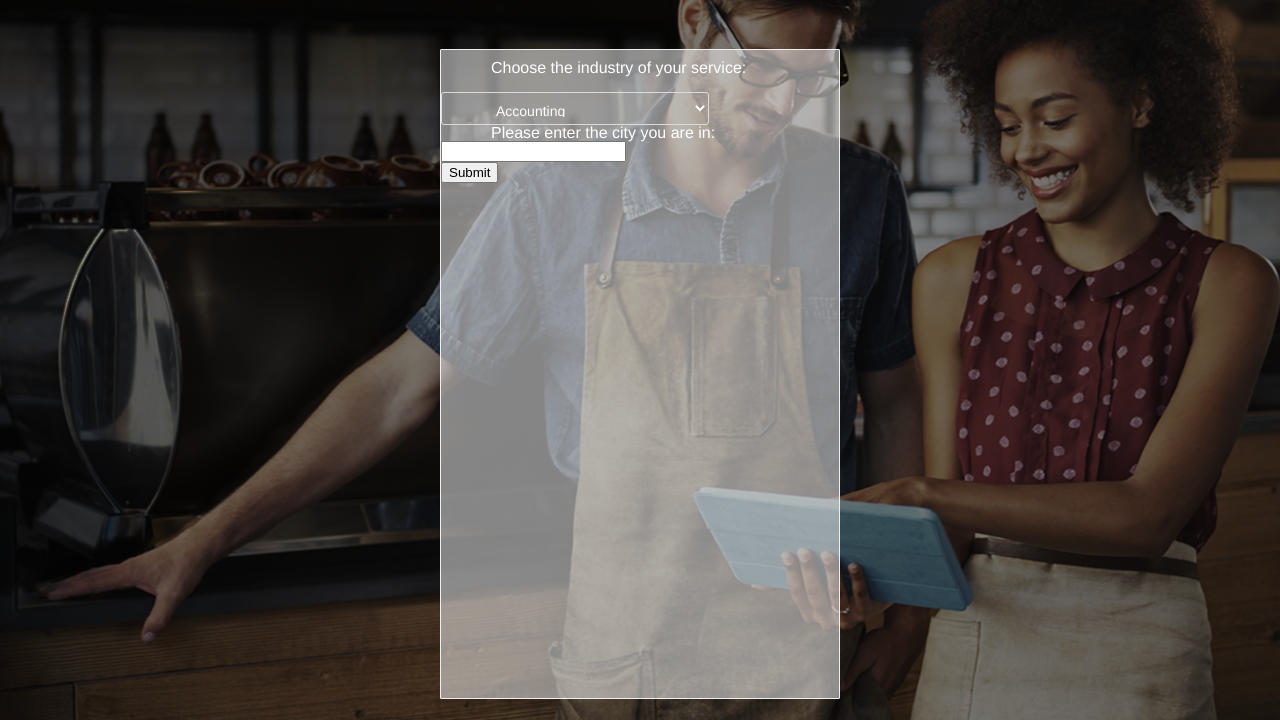
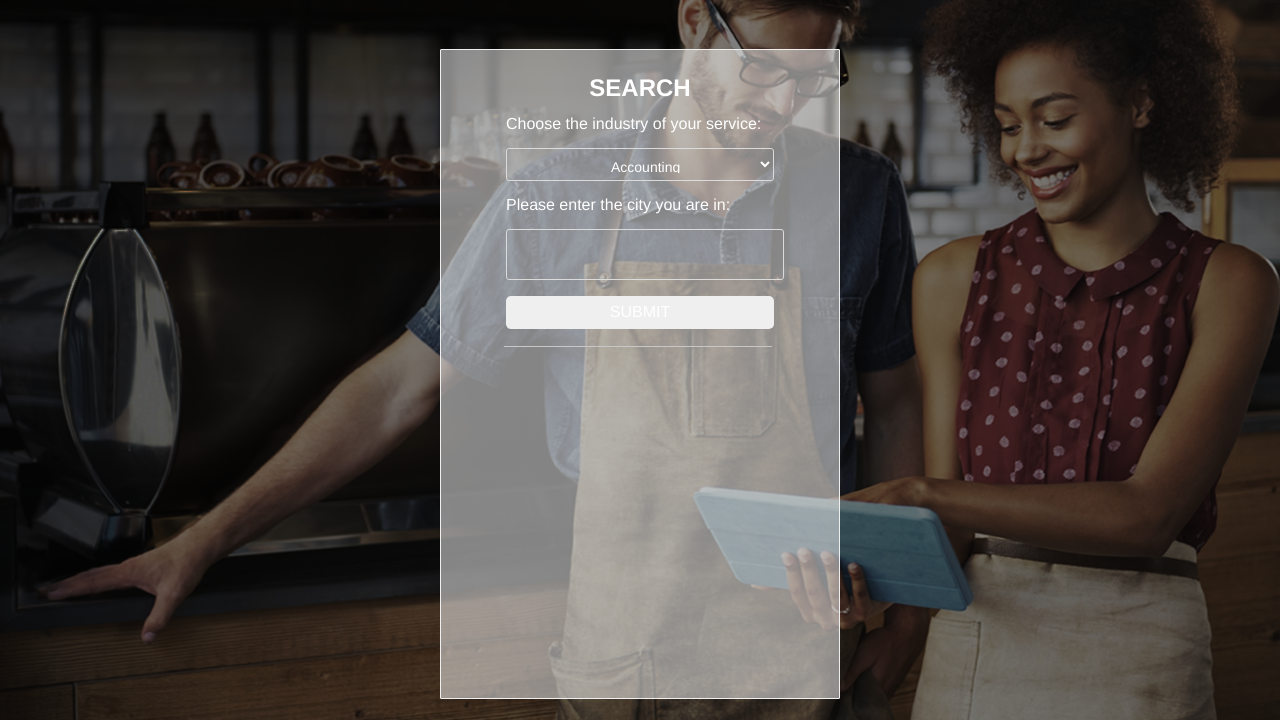
Before and after one commit to dannygosain1/RBC-Serve, a plain HTML site: page templates/jobs.html in a window 1280 px wide. Shown: the part 80-800 px from the top of the page. Drawn offline with nearby package versions, Linux system fonts and the light colour scheme; no server answers.

Commit message:
Completed jobs page

```diff
--- a/static/css/jobs.css
+++ b/static/css/jobs.css
@@ -37,6 +37,10 @@ body {
     padding: 10px 0px;
 }/*#DIV_1*/
 
+.row {
+	align:center;
+	margin: 0 auto;
+}
 .topbar {
     background-color: black;
     color: black;
@@ -52,7 +56,7 @@ body {
 }
 
 .industry {
-	padding-left: 50px;
+	margin: 0 65px;
 	color: white;
 	font: normal normal normal normal 16px / 16px proxima-nova, "Helvetica Neue", Arial, Helvetica, sans-serif;
 }
@@ -73,10 +77,102 @@ body {
     border-radius: 3px 3px 3px 3px;
     font: normal normal normal normal 14px / normal proxima-nova, "Helvetica Neue", Arial, Helvetica, sans-serif;
     outline: rgb(38, 38, 38) none 0px;
-    padding: 9px 8px 7px 50px;
+    padding: 9px 8px 7px 100px;
     align:center;
 }/*#DIV_13, #DIV_15, #DIV_17, #DIV_19*/
 
+#locationsearch {
+	background-position: 0px 0px;
+    color: rgb(255, 255, 255);
+    display: block;
+    height: 33px;
+    min-height: auto;
+    min-width: auto;
+    width: 268px;
+    column-rule-color: rgb(38, 38, 38);
+    perspective-origin: 134px 16.5px;
+    transform-origin: 134px 16.5px;
+    background: rgba(0, 0, 0, 0) none repeat scroll 0px 0px / auto padding-box border-box;
+    border: 1px solid rgb(219, 219, 219);
+    border-radius: 3px 3px 3px 3px;
+    font: normal normal normal normal 14px / normal proxima-nova, "Helvetica Neue", Arial, Helvetica, sans-serif;
+    outline: rgb(38, 38, 38) none 0px;
+    padding: 9px 8px 7px 0px;
+    align:center;
+}/*#DIV_13, #DIV_15, #DIV_17, #DIV_19*/
+
+#SPLIT_2{
+    bottom: 0px;
+    box-sizing: border-box;
+    color: rgb(38, 38, 38);
+    display: flex;
+    height: 15px;
+    left: 0px;
+    min-height: auto;
+    min-width: auto;
+    position: relative;
+    right: 0px;
+    top: 0px;
+    width: 268px;
+    column-rule-color: rgb(38, 38, 38);
+    perspective-origin: 134px 7.5px;
+    transform-origin: 134px 7.5px;
+    border: 0px solid rgb(0, 0, 0);
+    flex: 0 0 auto;
+    font: normal normal normal normal 16px / 16px proxima-nova, "Helvetica Neue", Arial, Helvetica, sans-serif;
+    margin: 10px 40px 5px 63px;
+    outline: rgb(38, 38, 38) none 0px;
+}/*#DIV_9*/
+
+#DIV_10{
+    bottom: -7.2px;
+    box-sizing: border-box;
+    color: rgb(38, 38, 38);
+    display: flex;
+    height: 1px;
+    left: 0px;
+    min-height: auto;
+    min-width: auto;
+    position: relative;
+    right: 0px;
+    top: 7.2px;
+    width: 150px;
+    column-rule-color: rgb(38, 38, 38);
+    perspective-origin: 53.4688px 0.5px;
+    transform-origin: 53.4688px 0.5px;
+    background: rgb(199, 199, 199) none repeat scroll 0% 0% / auto padding-box border-box;
+    border: 0px solid rgb(0, 0, 0);
+    flex: 1 1 auto;
+    flex-flow: column nowrap;
+    font: normal normal normal normal 16px / 16px proxima-nova, "Helvetica Neue", Arial, Helvetica, sans-serif;
+    outline: rgb(38, 38, 38) none 0px;
+    align:center;
+
+}/*#DIV_10, #DIV_12*/
+
+#submitsearch {
+	border-radius: 5px;
+    box-sizing: border-box;
+    color: rgb(255, 255, 255);
+    display: block;
+    height: 33px;
+    position: relative;
+    width: 268px;
+    column-rule-color: rgb(38, 38, 38);
+    perspective-origin: 134px 16.5px;
+    transform-origin: 134px 16.5px;
+    border: 0px solid rgb(0, 0, 0);
+    flex: 0 0 auto;
+    text-align: center;
+    font: normal normal normal normal 16px / 16px proxima-nova, "Helvetica Neue", Arial, Helvetica, sans-serif;
+    margin: 0 auto;
+    outline: rgb(255, 255, 255) none 0px;
+}
+
+h2 {
+	color:#fff;
+	text-align:center;
+}
 
 
 
--- a/templates/jobs.html
+++ b/templates/jobs.html
@@ -21,9 +21,11 @@
 
     <body>
     	<div class="base" style="margin:0 auto;">
+            <h2>SEARCH</h2>
             <form>
                 <div class="row">
                     <label class = "industry">Choose the industry of your service:</label> <br><br>
+                    <div class="industry">
                         <select id="servicesearch">
                             <option value="Accounting">Accounting</option>
                             <option value="Babysitting">Babysitting</option>
@@ -35,12 +37,21 @@
                             <option value="Tutoring">Tutoring</option>
                         </select>
                     </div>
+                </div> <br>
+
                 <div class="row">
-                    <label class = "industry">Please enter the city you are in:</label>
+                    <label class = "industry">Please enter the city you are in:</label> <br> <br>
+                <div class="industry">
                     <input id="locationsearch"></input>
+                </div> <br>
                 </div>
                 <div class="row">
-                    <button id="submitsearch" type="button">Submit</input>
+                    <button id="submitsearch" type="button">SUBMIT</button>
+                </div>
+
+                <div id="SPLIT_2">
+                        <div id="DIV_10">
+                        </div>
                 </div>
 
                 <div>
```
Lines whose indentation alone changed are shown as unchanged.
